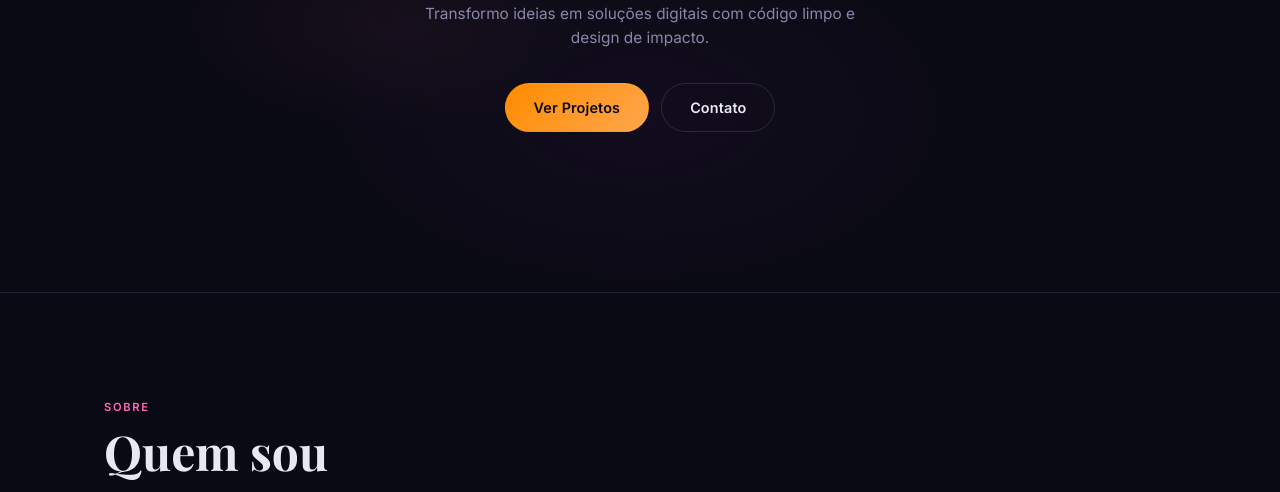
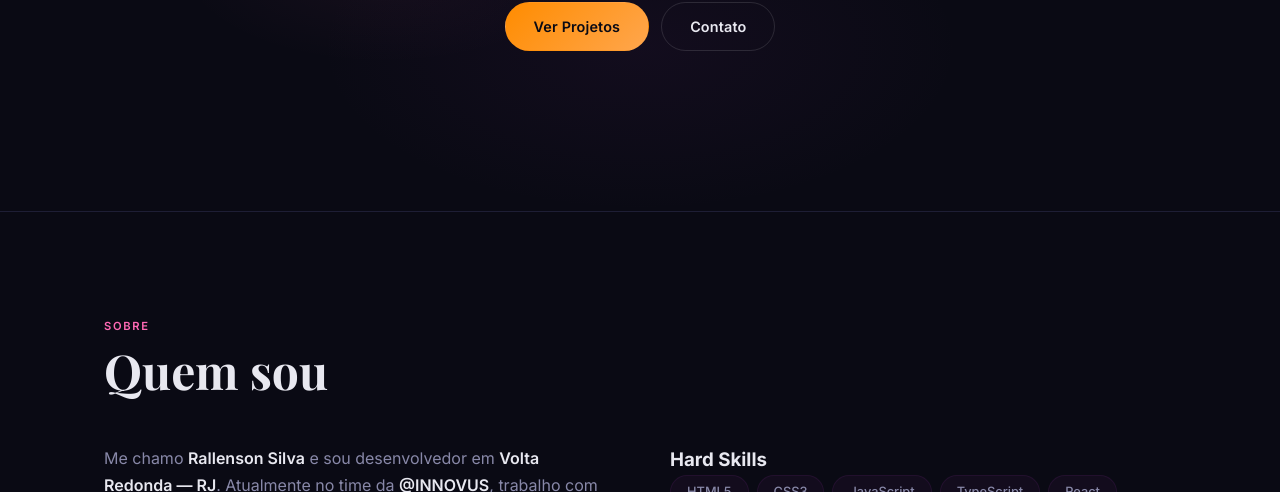
Before and after one commit to r90ur7/portifolio-aplha, a plain HTML site: page index.html in a window 1280 px wide. Shown: the part 608-1100 px from the top of the page. Drawn offline with nearby package versions, Linux system fonts and the light colour scheme; a web font is replaced by a local one.

Commit message:
Update index.html

```diff
--- a/index.html
+++ b/index.html
@@ -66,7 +66,6 @@
         <div class="hero-text">
           <h1 class="hero-name">Rallenson Silva</h1>
           <p class="hero-title">Desenvolvedor Full Stack</p>
-          <p class="hero-subtitle">Transformo ideias em soluções digitais com código limpo e design de impacto.</p>
           <div class="hero-actions">
             <a href="#projects" class="btn btn-primary">Ver Projetos</a>
             <a href="#contact" class="btn btn-secondary">Contato</a>
```
